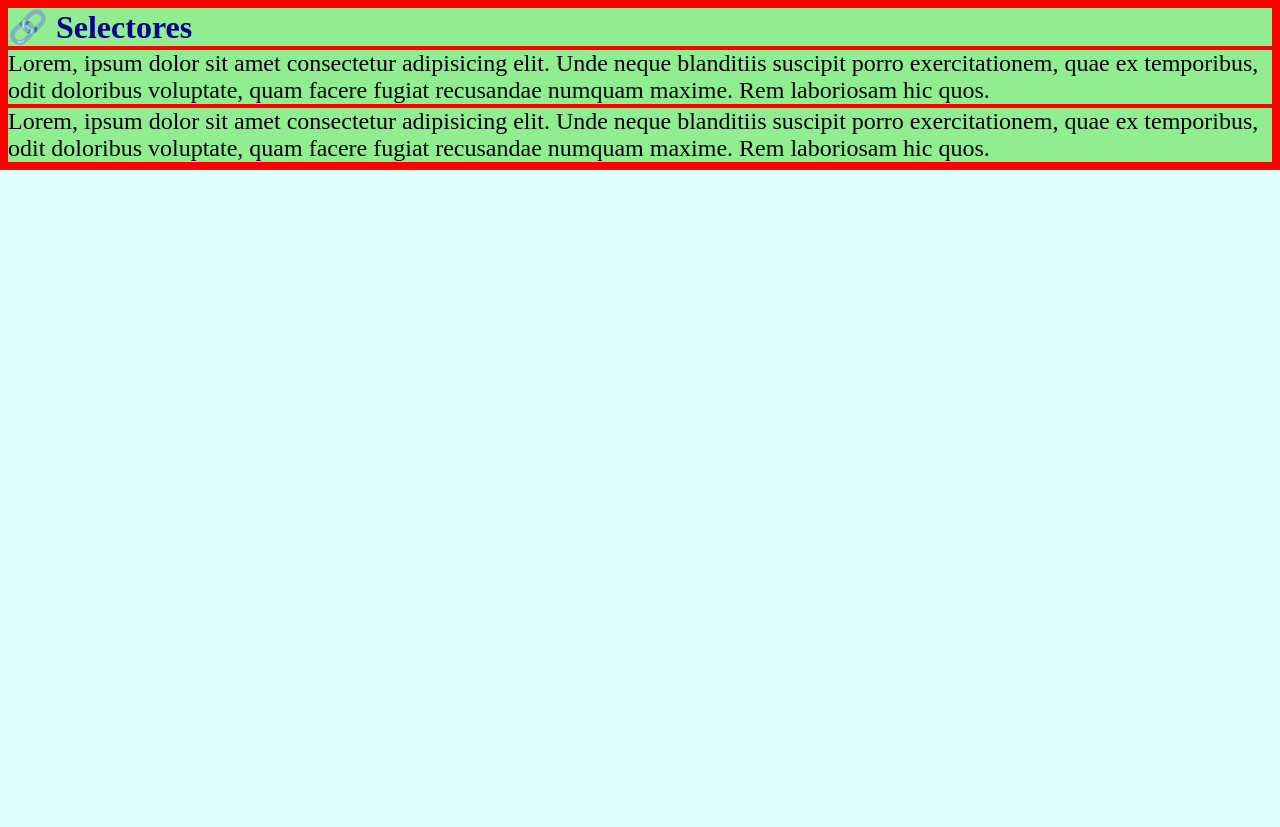
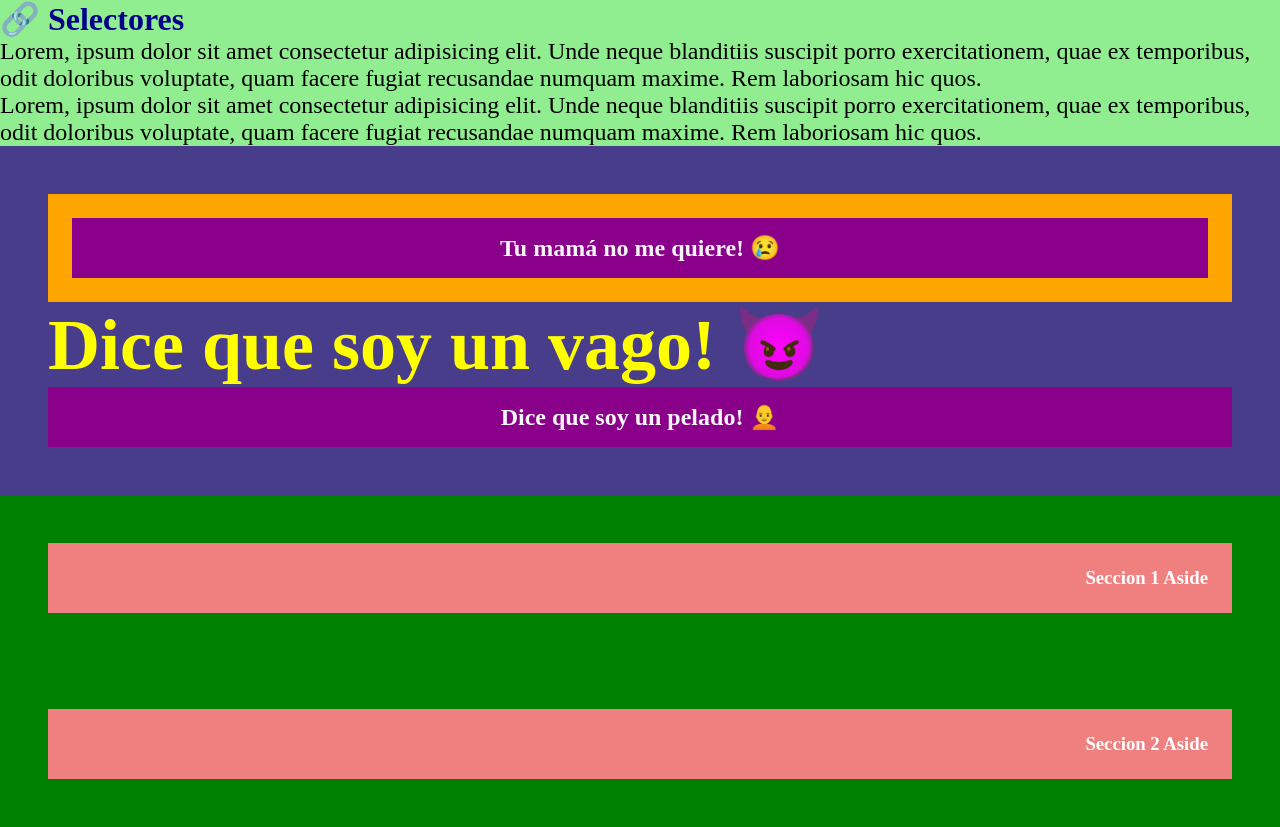
Before and after one commit to yatziel/CSS, a plain HTML site: page 04-Selectores/index.html in a window 1280 px wide. Before the commit the page ends 800 px from the top, so only its background shows below. Drawn offline with Linux system fonts and the light colour scheme.

Commit message:
Selectores de Clase, ID y Combinados Descendientes

```diff
--- a/04-Selectores/index.html
+++ b/04-Selectores/index.html
@@ -17,5 +17,31 @@
     <p>Lorem, ipsum dolor sit amet consectetur adipisicing elit. Unde neque blanditiis suscipit porro exercitationem, quae ex temporibus, odit doloribus voluptate, quam facere fugiat recusandae numquam maxime. Rem laboriosam hic quos.</p>
   </header>
 
+
+<!-- Emmet SC main>section>h2 -->
+
+  <main class="content">
+    <section class="hero">
+      <h2 class="hero-title">Tu mamá no me quiere! 😢</h2>
+    </section>
+
+    <section>
+      <h2 id="about-title">Dice que soy un vago! 😈</h2>
+    </section>
+
+    <section>
+      <h2 class="hero-title">Dice que soy un pelado! 🧑‍🦲</h2>
+    </section>
+  </main>
+
+  <aside>
+    <section class="aside-section">
+      <h3>Seccion 1 Aside</h3>
+    </section>
+    <section class="aside-section">
+      <h3>Seccion 2 Aside</h3>
+    </section>
+  </aside>
+
 </body>
 </html>
--- a/04-Selectores/style.css
+++ b/04-Selectores/style.css
@@ -8,16 +8,39 @@
 
   1. Selectores Básicos
 
-    - Selector Universal
-    - Selectores de Tipo
+    - Selector Universal -> Selecciona todos los elementos de un documento
+    - Selectores de Tipo -> Seleccionan un tipo de elemento de html
 
   2. Selectores de Clase
 
+    Seleccionan los elementos que tiene una clase específica.
+
+    Se usa la 'notación' de punto (.) antes del nombre de la clase.
+
+    .nombreClase {
+      propiedad: valor;
+    }
+
   3. Selectores de ID
+
+    Seleccionan un elemento único con un identificador específico.
+
+    Se usa el la 'notación' de numeral (#) antes del nombre del id.
+
+    #nombreId {
+      propiedad: valor;
+    }
 
   4. Selectores Combinados
 
     - Descendientes
+
+      Seleccionan elementos dentro de otros elementos.
+
+      elemento elementoInterno {
+        propiedad: valor;
+      }
+
     - Hijo directo
     - Elemento Adjacente
     - Hermano general
@@ -34,25 +57,17 @@
 
 */
 
-
-
-/*
-
-  Selectores Básicos
-
-*/
-
-/* Universal -> Seleccionar todos los elementos de un documento */
+/* Universal */
 
 * {
-  border: 2px solid red;
+  /* border: 2px solid red; */
   /* Resset Básico */
   margin: 0;
   padding: 0;
   box-sizing: border-box;
 }
 
-/* Selectores de Tipo -> Seleccionan un tipo de elemento en html */
+/* Selectores de Tipo */
 
 body {
   background-color: lightcyan;
@@ -69,3 +84,44 @@ p {
 header {
   background-color: lightgreen;
 }
+
+
+/* Selectores de Clase */
+
+.content {
+  background-color: darkslateblue;
+  padding: 48px;
+}
+
+.hero {
+  background-color: orange;
+  padding: 24px;
+}
+
+.hero-title {
+  background-color: darkmagenta;
+  padding: 16px;
+  color: whitesmoke;
+  text-align: center;
+}
+
+/* Selector de Id */
+
+#about-title {
+  color: yellow;
+  font-size: 72px;
+}
+
+/* Combinado - Elementos Decendientes */
+
+aside section {
+  background-color: green;
+  padding: 48px;
+}
+
+.aside-section h3 {
+  color: white;
+  text-align: right;
+  padding: 24px;
+  background-color: lightcoral;
+}
```
